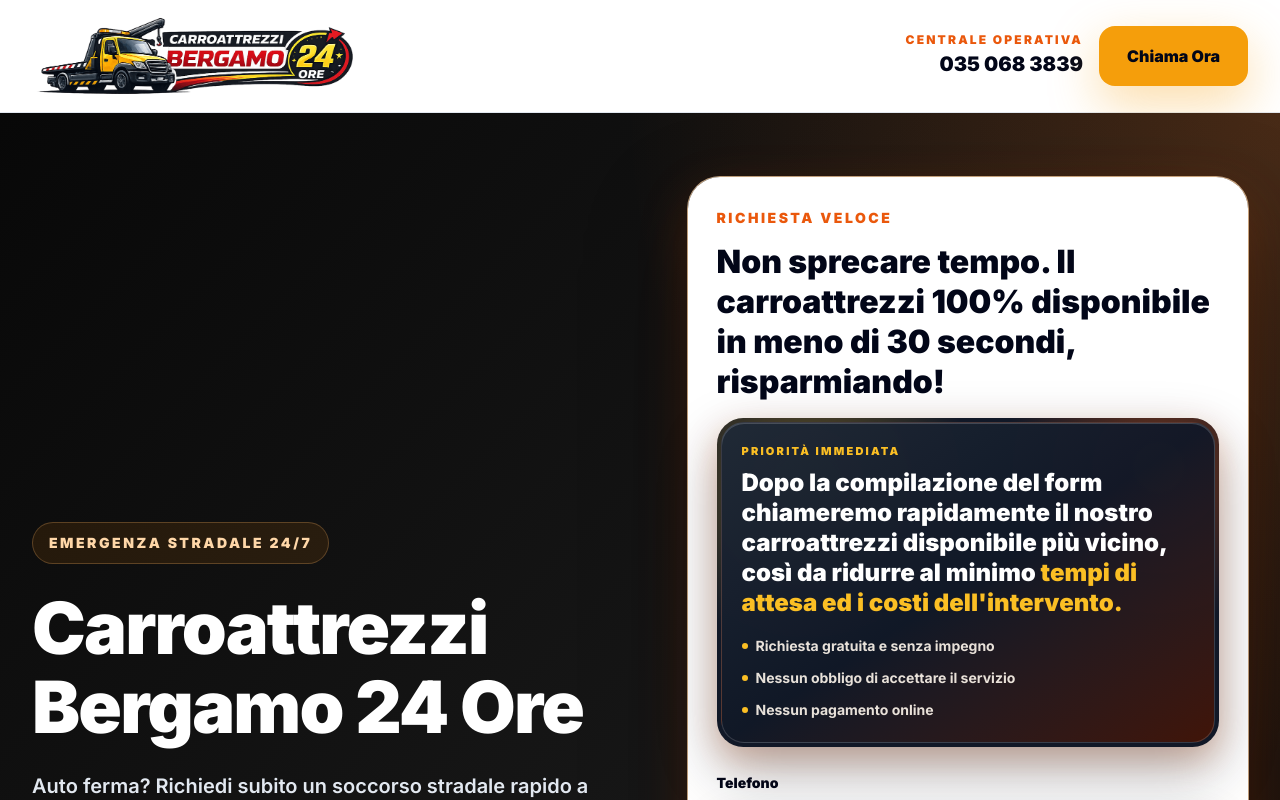
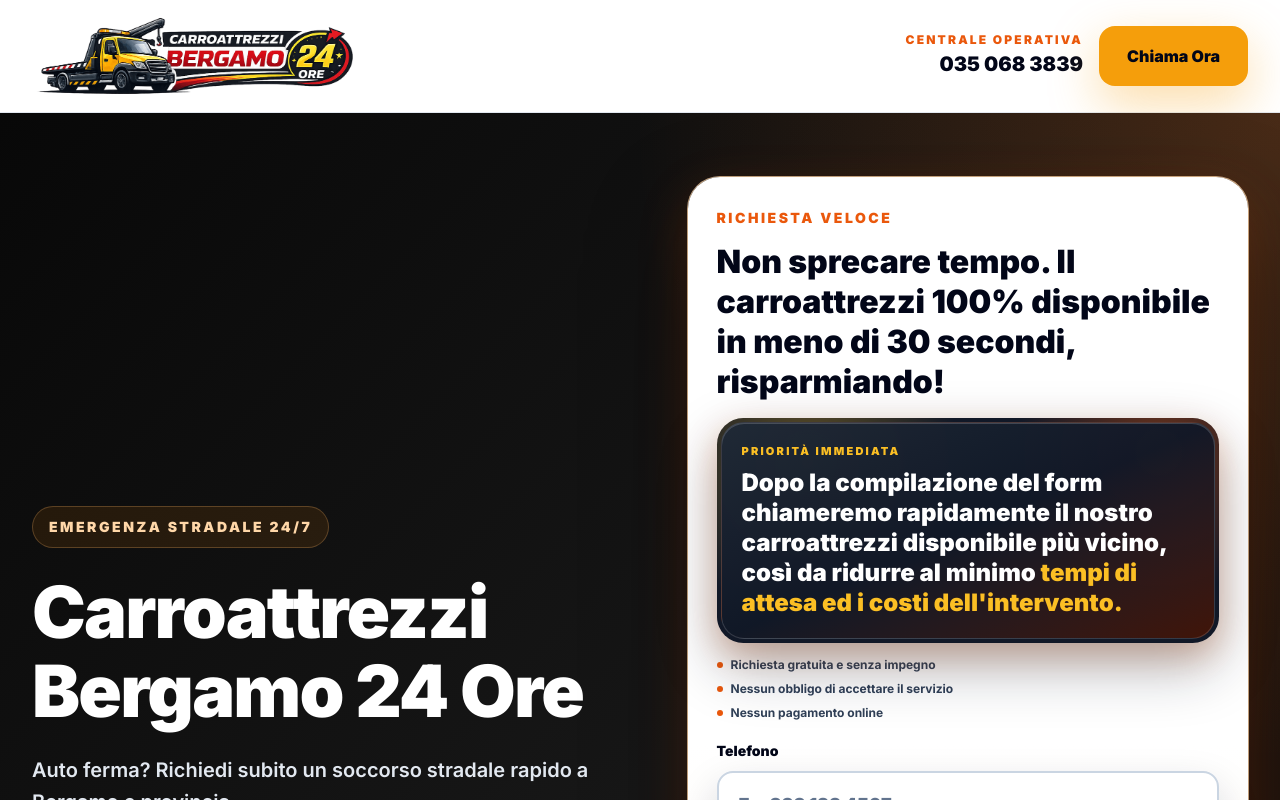
Before and after one commit to alessio-aesthetic/carroattrezzibergamo24ore.it, a Next.js app: page /landing in a window 1280 px wide. Shown: the top 800 px of the page. Built offline with nearby package versions, Linux system fonts and the light colour scheme; no server answers.

Commit message:
Compact Bergamo landing trust notes

```diff
--- a/src/app/landing/LandingClient.tsx
+++ b/src/app/landing/LandingClient.tsx
@@ -279,21 +279,21 @@ export function LandingClient() {
                     tempi di attesa ed i costi dell&apos;intervento.
                   </span>
                 </p>
-                <div className="mt-4 grid gap-2 text-sm font-bold text-orange-50/90">
+              </div>
+            </div>
+            <div className="mt-3 grid gap-1 text-xs font-bold leading-5 text-slate-700">
               {[
                 'Richiesta gratuita e senza impegno',
                 'Nessun obbligo di accettare il servizio',
                 'Nessun pagamento online',
               ].map((item) => (
                 <div key={item} className="flex items-center gap-2">
-                      <span className="size-1.5 rounded-full bg-[#FBBF24]" />
+                  <span className="size-1.5 rounded-full bg-[#EA580C]" />
                   <span>{item}</span>
                 </div>
               ))}
             </div>
-              </div>
-            </div>
-            <label className="mt-6 block text-sm font-black">
+            <label className="mt-4 block text-sm font-black">
               Telefono
             </label>
             <input
```
Lines whose indentation alone changed are shown as unchanged.
